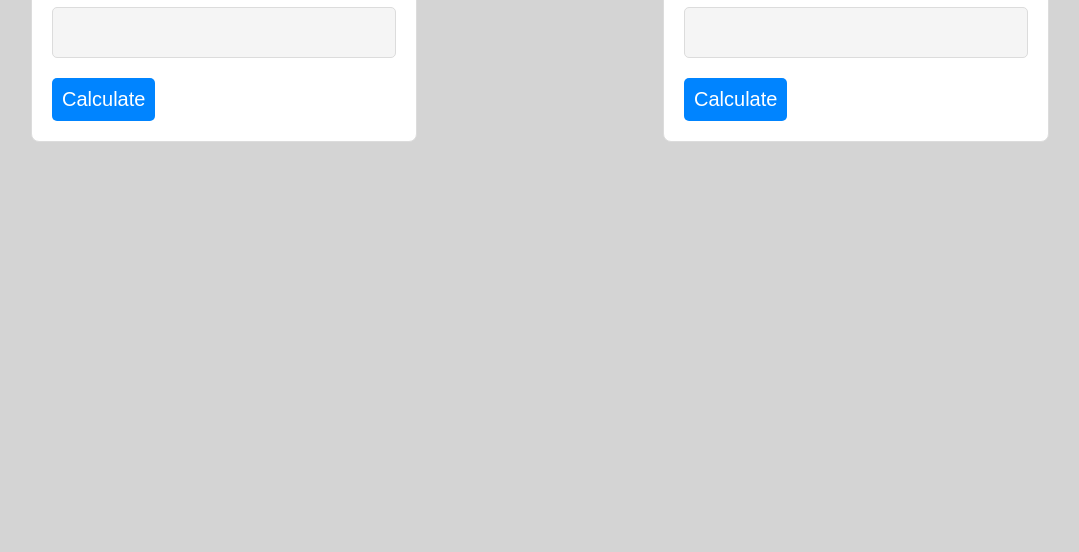
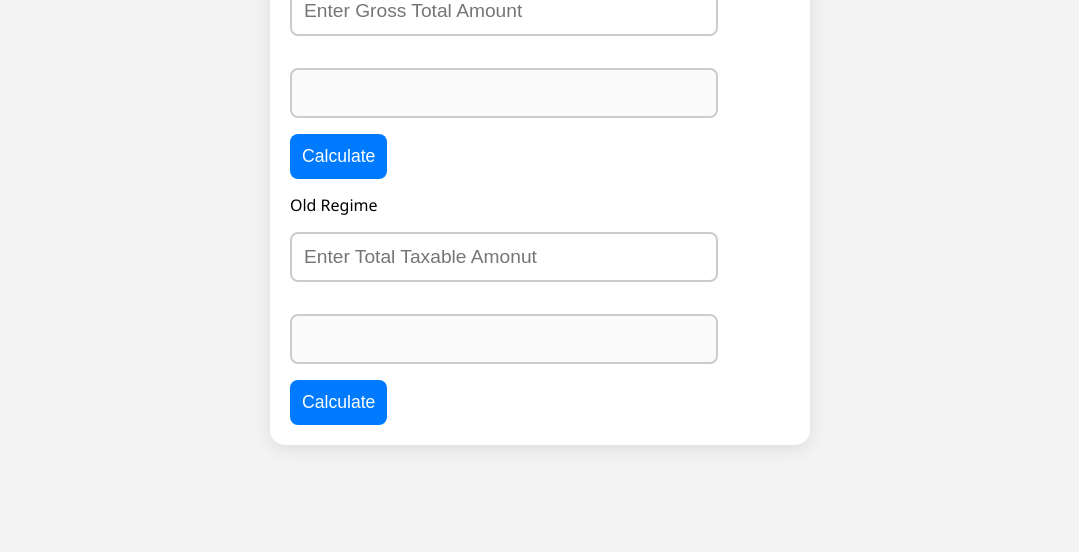
Before and after one commit to vetripy/IT-Calculator, a plain HTML site: page index.html in a window 1280 px wide. Shown: the part 248-800 px from the top of the page, without its empty margins (100-1179 px from the left). Drawn offline with Linux system fonts and the light colour scheme.

Commit message:
edited design

```diff
--- a/static/style.css
+++ b/static/style.css
@@ -1,78 +1,100 @@
-body{
-    background-color: rgb(212, 212, 212);
+body {
+    background-color: #f4f4f4;
+    /* Light gray background */
+    font-family: 'Segoe UI', Tahoma, Geneva, Verdana, sans-serif;
+    margin-top: 4rem;
 }
-.wrapper{
-    width: 100%;
-    height: 100%;
+
+.wrapper {
+    width: 90%;
+    max-width: 500px;
+    /* Limit max width for larger screens */
+    margin: auto;
+    padding: 20px;
+    background: white;
+    /* Card background */
+    border-radius: 15px;
+    /* More rounded corners */
+    box-shadow: 0 4px 20px rgba(0, 0, 0, 0.1);
+    /* Soft shadow */
+}
+
+.head {
+    font-size: 2.5em;
+    text-align: center;
+    color: #333;
+    /* Dark text for better readability */
+    margin-bottom: 30px;
+}
+
+.bottom-div {
     display: flex;
     flex-direction: column;
-    justify-content: center;
-    align-items: center;
+    /* Stack sections vertically */
+    gap: 15px;
+    /* Gap between sections */
 }
 
-.top-div{
-    width: 100%;
-    display: flex;
-    flex-direction: column;
-    align-items: center;
+.input-box {
+    font-size: 1.2em;
+    padding: 12px;
+    margin: 1rem 0;
+    width: 80%;
+    border-radius: 8px;
+    /* Softer corners */
+    outline: none;
+    border: 2px solid #ccc;
+    /* Light border */
+    transition: border 0.3s, box-shadow 0.3s;
 }
 
-.bottom-div{
-    display: flex;
-    justify-content: space-around;
-    width:100%;
+.input-box:focus {
+    border-color: #007bff;
+    /* Blue border when focused */
+    box-shadow: 0 0 5px rgba(0, 123, 255, 0.5);
+    /* Focus shadow */
 }
 
-.input-box{
-    font-size: 25px;
-    justify-content: center;
-    padding:10px;
-    margin:10px;
-    border-radius:5px;
-    outline:none;
-    border:1px solid #dcdcdc;
+.btn-primary {
+    background-color: #007bff;
+    /* Primary blue */
+    color: white;
+    border: none;
+    padding: 12px;
+    font-size: 1.1em;
+    border-radius: 8px;
+    /* Softer corners */
+    cursor: pointer;
+    transition: background-color 0.3s;
 }
 
-.input-box:hover{
-    box-shadow: 1px 1px 0.8px 1px #dcdcdc;
+.btn-primary:hover {
+    background-color: #0056b3;
+    /* Darker blue on hover */
 }
 
-.new-tax-amt-label, .old-tax-amt-label{
-    margin:10px;
-    font-size: 30px;
+.label {
+    margin: 5px 0;
+    font-size: 1.3em;
+    /* Increased font size for labels */
+    color: #555;
+    /* Darker gray for labels */
 }
 
-.btn-primary{
-    background-color: rgb(0, 132, 255);
-    color: white;
-    border: none;
-    padding: 10px;
-    font-size: 20px;
-    border-radius: 5px;
-    margin: 10px;
-}
+/* Responsive styles */
+@media (max-width: 600px) {
+    .head {
+        font-size: 2em;
+        /* Adjust header size for smaller screens */
+    }
 
-.btn:hover{
-    cursor: pointer;
-    box-shadow: 1px 1px 0.8px 1px #dcdcdc;
-}
+    .input-box {
+        font-size: 1em;
+        /* Smaller input font size */
+    }
 
-.new-tax-amt-div, .old-tax-amt-div{
-    background-color: white;
-    padding:10px;
-    border: 1px solid #dcdcdc;
-    border-radius: 8px;
-}
-
-.head{
-    font-size: 40px;
-}
-.output{
-    background-color: whitesmoke;
-}
-
-@media (max-width: 1240px){
-    .wrapper-elements{
-        flex-direction: column;
+    .btn-primary {
+        font-size: 1em;
+        /* Smaller button font size */
     }
 }
```
